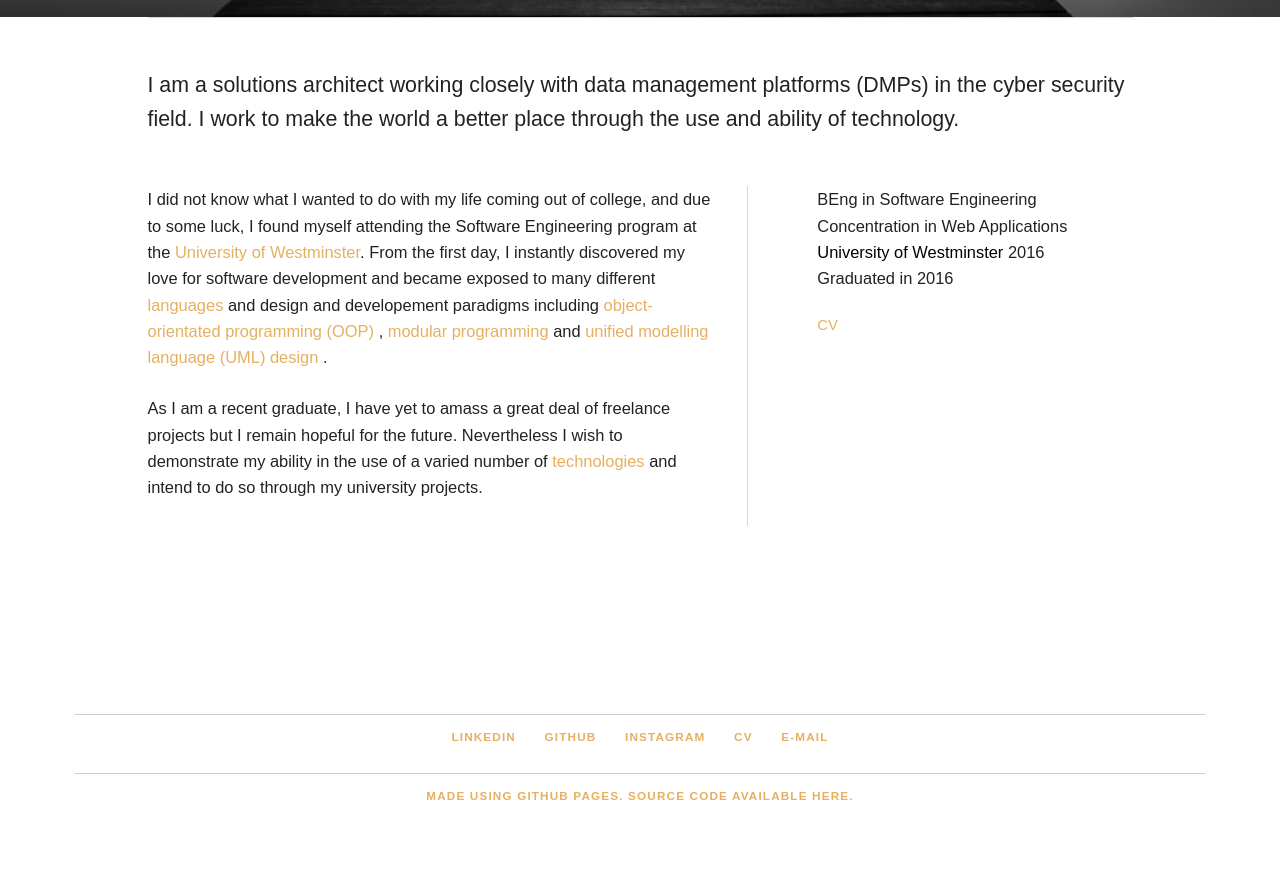
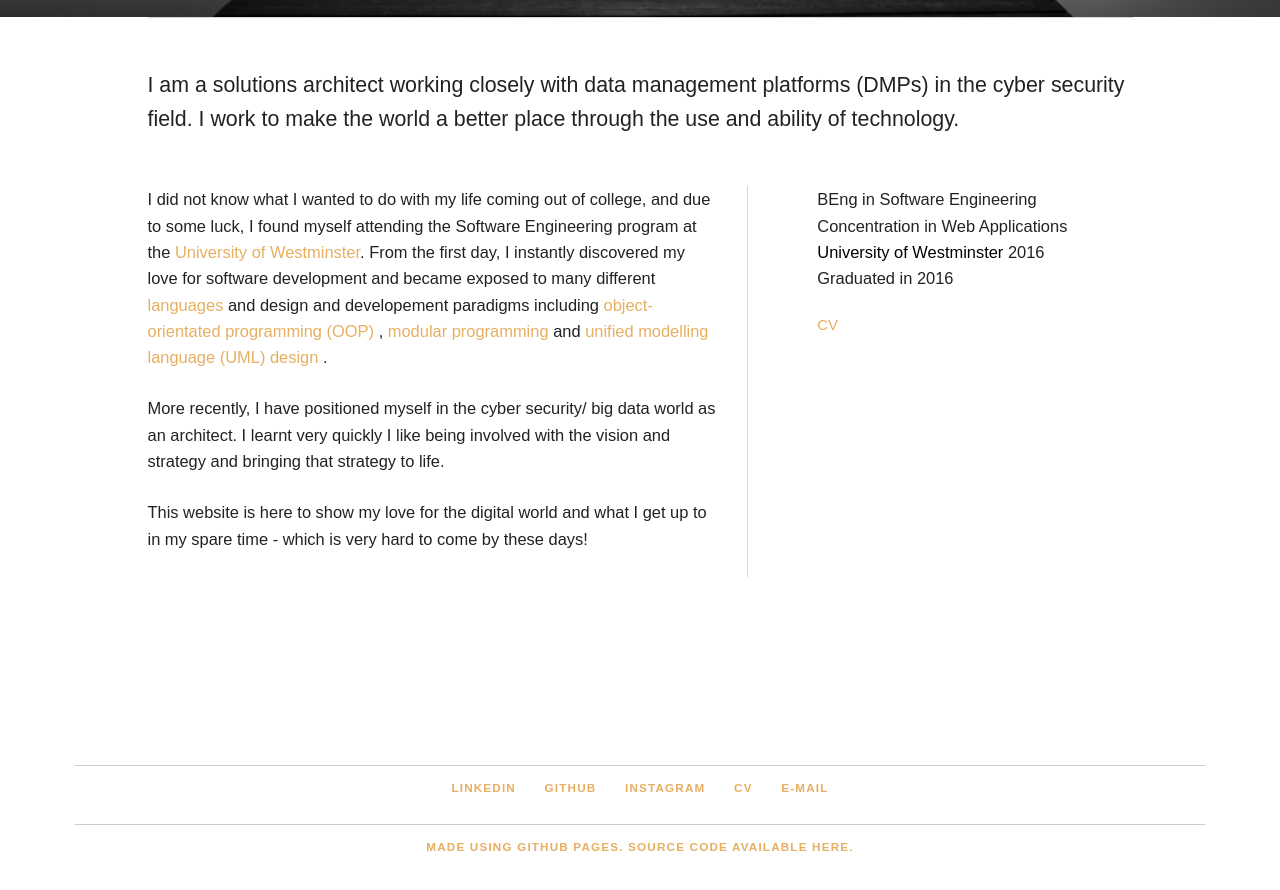
Before and after one commit to aniquesayed/aniquesayed.github.io, a Jekyll site: the page built from index.html, in a window 1280 px wide and 900 px high, scrolled down 1318 px. Shown: the top 890 px of the window. Built offline with Jekyll 4.4.1, drawn with Linux system fonts in a browser that asks for light colours; some web fonts are replaced; before the commit the page ends 2167 px from its top, so only the background shows below that.

Commit message:
Adding text to homepage

```diff
--- a/index.html
+++ b/index.html
@@ -62,8 +62,9 @@ title: Anique Sayed - Home
 			<a href="https://en.wikipedia.org/wiki/Unified_Modeling_Language#Design" target="_blank">unified modelling language (UML) design</a>
 			.</p>
 
-			<p>As I am a recent graduate, I have yet to amass a great deal of freelance projects but I remain hopeful for the future. Nevertheless I wish to demonstrate my ability in the use of a varied number of <a href="/cv#proficiency">technologies</a> and intend to do so through my university projects.</p>
+			<p>More recently, I have positioned myself in the cyber security/ big data world as an architect. I learnt very quickly I like being involved with the vision and strategy and bringing that strategy to life.</p>
 
+			<p>This website is here to show my love for the digital world and what I get up to in my spare time - which is very hard to come by these days!</p>
 		</article>
 		<aside>
 			<p><b>BEng in Software Engineering</b><br>
```
